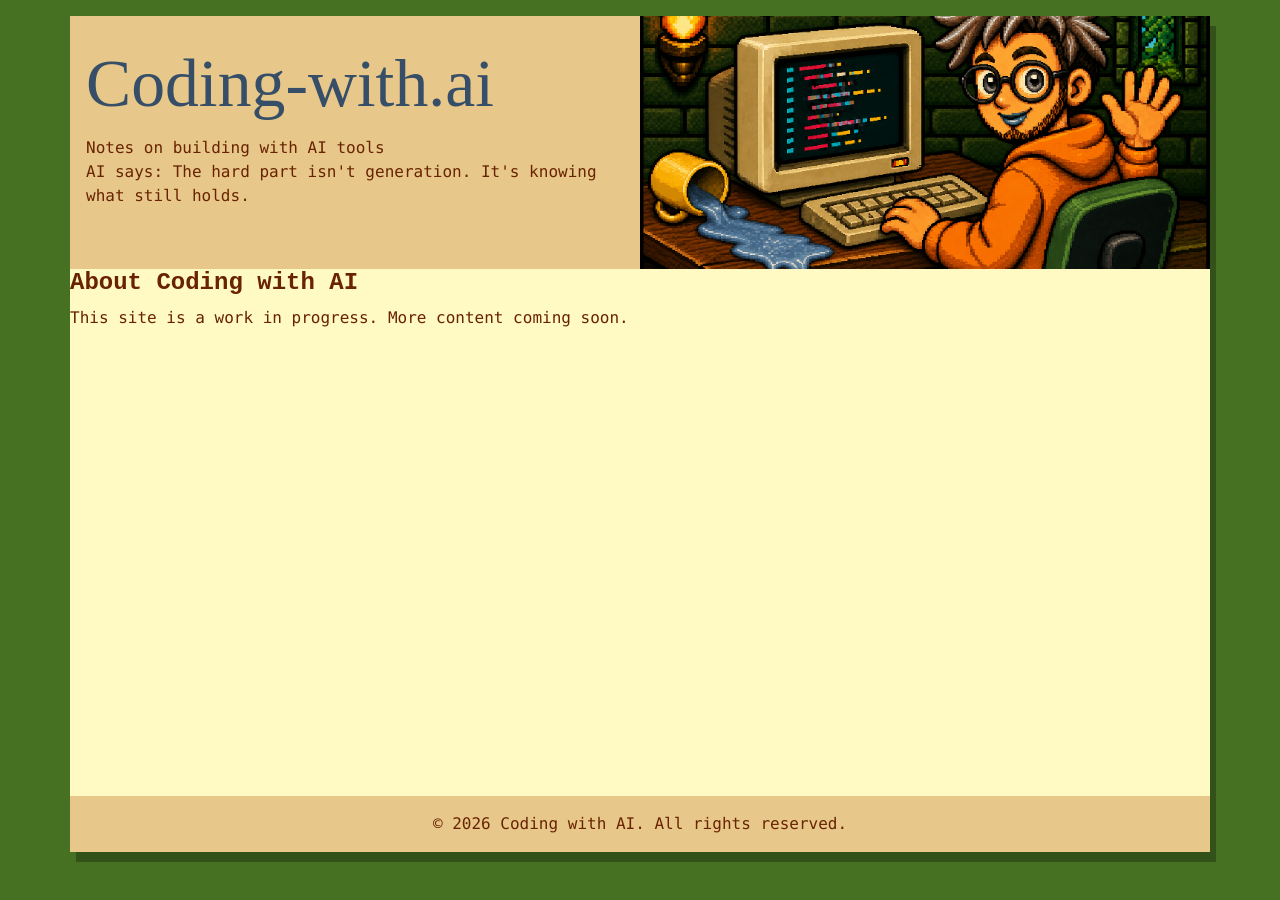
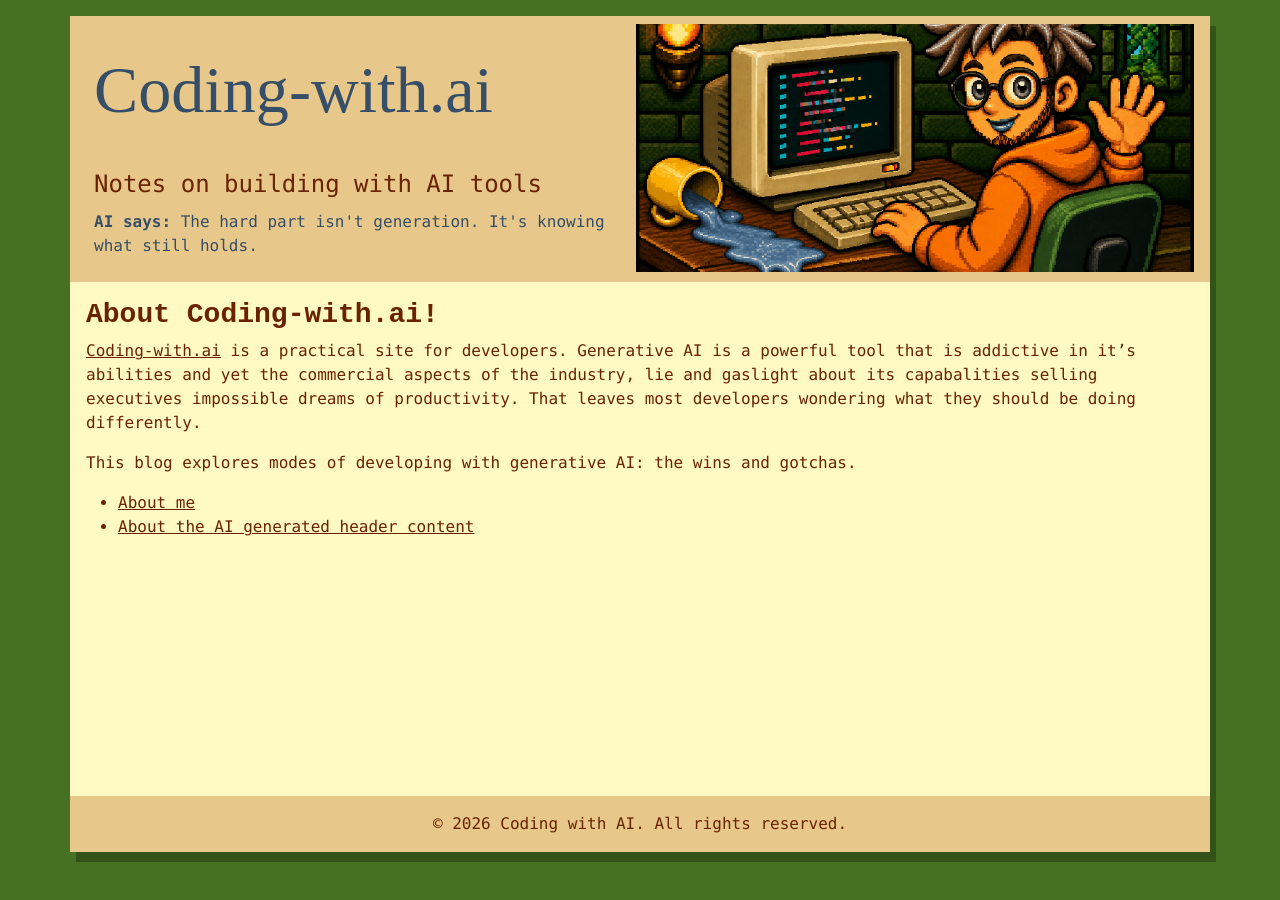
Before and after one commit to baccigalupi/coding-with-ai.github.io, a Jekyll site: the page built from about.md, in a window 1280 px wide. Built offline with Jekyll 4.4.1, drawn with Linux system fonts in a browser that asks for light colours; some web fonts are replaced.

Commit message:
Expand About section and refine header layout and typography.
Extract rotating AI quotes into a reusable include, add About subpages, and adjust spacing and font variables for clearer site identity.

Co-authored-by: Cursor <cursoragent@cursor.com>

```diff
--- /dev/null
+++ b/_includes/ai-says.html
@@ -0,0 +1,23 @@
+<p class="" id="ai-says" aria-live="polite">
+  <span class="text-secondary fw-bold">AI says:</span>
+  <span class="text-secondary" id="ai-says-quote"></span>
+</p>
+<script type="application/json" id="ai-says-data">{{ site.data.ai-says | jsonify }}</script>
+<script>
+  (function () {
+    var dataEl = document.getElementById("ai-says-data");
+    var quoteEl = document.getElementById("ai-says-quote");
+    if (!dataEl || !quoteEl) return;
+
+    var quotes = JSON.parse(dataEl.textContent);
+    if (!quotes.length) return;
+
+    var index = Math.floor(Math.random() * quotes.length);
+    quoteEl.textContent = quotes[index];
+
+    setInterval(function () {
+      index = (index + 1) % quotes.length;
+      quoteEl.textContent = quotes[index];
+    }, 60000);
+  })();
+</script>
--- a/_includes/header.html
+++ b/_includes/header.html
@@ -1,32 +1,13 @@
 <header id="site-header">
-  <div class="row align-items-start gy-3 gx-0">
+  <div class="row align-items-start gy-3 gx-0 p-2 me-2">
     <div class="col-12 col-md-6 px-3">
       <a class="d-block w-100 text-decoration-none" href="{{ '/' | relative_url }}">
         <h1 class="headline lh-1 py-0 my-0 mb-0 w-100">
-          <img class="w-100" src="{{ '/assets/logos/coding-with-ai-teach.svg' | relative_url }}" alt="Coding-with.ai">
+          <img class="w-100" src="{{ '/assets/logos/coding-with-ai-teach.svg' | relative_url }}" alt="coding-with.ai">
         </h1>
       </a>
-      <p class="mb-0">{{ site.description }}</p>
-      <p class="mb-0" id="ai-says" aria-live="polite">AI says: <span id="ai-says-quote"></span></p>
-      <script type="application/json" id="ai-says-data">{{ site.data.ai-says | jsonify }}</script>
-      <script>
-        (function () {
-          var dataEl = document.getElementById("ai-says-data");
-          var quoteEl = document.getElementById("ai-says-quote");
-          if (!dataEl || !quoteEl) return;
-
-          var quotes = JSON.parse(dataEl.textContent);
-          if (!quotes.length) return;
-
-          var index = Math.floor(Math.random() * quotes.length);
-          quoteEl.textContent = quotes[index];
-
-          setInterval(function () {
-            index = (index + 1) % quotes.length;
-            quoteEl.textContent = quotes[index];
-          }, 8000);
-        })();
-      </script>
+      <p class="fs-2 mt-4 mb-2">{{ site.description }}</p>
+      {% include ai-says.html %}
     </div>
     <div class="col-12 col-md-6">
       <img class="w-100" src="{{ '/assets/images/banner.png' | relative_url }}" alt="">
--- a/_layouts/default.html
+++ b/_layouts/default.html
@@ -16,7 +16,7 @@
   <div class="container-md main-container mt-md-3 mb-md-5 flex-grow-1 d-flex flex-column px-0">
     {% include header.html %}
 
-    <main class="main-content flex-grow-1">
+    <main class="main-content flex-grow-1 p-3">
       {{ content }}
     </main>
 
--- a/about.md
+++ b/about.md
@@ -5,6 +5,11 @@ description: About Coding with AI
 permalink: /about
 ---
 
-## About Coding with AI
+# About Coding-with.ai!
 
-This site is a work in progress. More content coming soon.
+[Coding-with.ai](coding-with.ai) is a practical site for developers. Generative AI is a powerful tool that is addictive in it's abilities and yet the commercial aspects of the industry, lie and gaslight about its capabalities selling executives impossible dreams of productivity. That leaves most developers wondering what they should be doing differently.
+
+This blog explores modes of developing with generative AI: the wins and gotchas.
+
+- [About me]({{ '/about/author' | relative_url }})
+- [About the AI generated header content]({{ '/about/header' | relative_url }})
--- a/assets/css/main.scss
+++ b/assets/css/main.scss
@@ -36,6 +36,11 @@ $h4-font-size: 1rem;
 $h5-font-size: 0.9rem;
 $h6-font-size: 0.75rem;
 
+$font-family-body: SFMono-Regular, Menlo, Monaco, Consolas, "Liberation Mono", "Courier New", monospace;
+$font-family-monospace: $font-family-body;
+$font-family-headings: "Martian Mono", 'Courier New', Courier, monospace;
+$font-family-headline: "Silkscreen", 'Courier New', Courier, monospace;
+
 
 // ============================================
 // STEP 2: Import Bootstrap source
@@ -49,14 +54,14 @@ $h6-font-size: 0.75rem;
 body {
   background-color: $body-bg;
   color: $body-color;
-  font-family: $font-family-monospace;
+  font-family: $font-family-body;
 }
 
 h4, h5, h6 {
   font-weight: bold;
 }
 h1, h2, h3 {
-  font-family: "Martian Mono", 'Courier New', Courier, monospace;
+  font-family: $font-family-headings;
   font-optical-sizing: auto;
   font-weight: 600;
   font-style: normal;
@@ -71,7 +76,7 @@ h1, h2, h3 {
 }
 
 .headline {
-  font-family: "Silkscreen", 'Courier New', Courier, monospace;
+  font-family: $font-family-headline;
   font-weight: 400;
   font-style: normal;
 }
```
Also changed, not shown: about/author.md (added, +6 -0 lines), about/header.md (added, +6 -0 lines).
